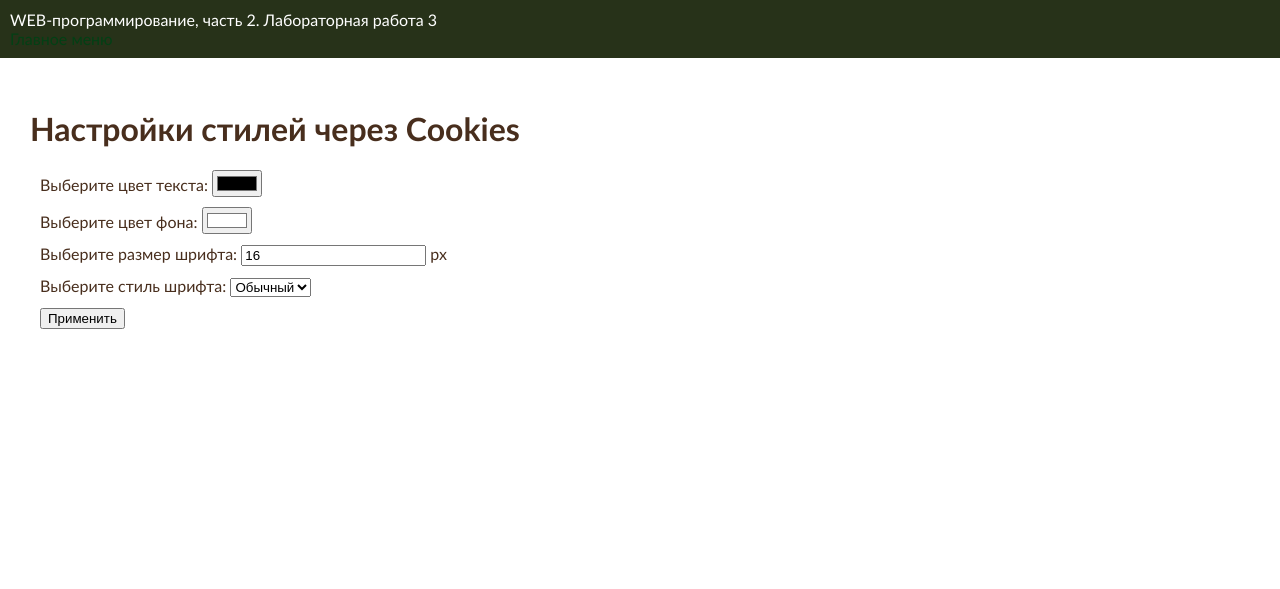
After one commit to AlinaTerehova/web-programming--labs-2, a Flask app: page /lab3/settings in a window 1280 px wide. The commit adds this page. Shown: the top 589 px of the page. Run offline with Flask 3, Linux system fonts and the light colour scheme.

Commit message:
настройки отобрадения

```diff
--- a/lab3.py
+++ b/lab3.py
@@ -66,3 +66,38 @@ def pay():
 def success():
     price = request.args.get('price')
     return render_template('lab3/success.html', price=price)
+
+
+@lab3.route('/lab3/settings')
+def settings():
+    # Получаем параметры из запроса
+    color = request.args.get('color')
+    bg_color = request.args.get('bg_color')
+    font_size = request.args.get('font_size')
+    font_style = request.args.get('font_style')
+
+    # Если параметры переданы, сохраняем их в cookies
+    if color or bg_color or font_size or font_style:
+        resp = make_response(redirect('/lab3/settings'))
+        if color:
+            resp.set_cookie('color', color)
+        if bg_color:
+            resp.set_cookie('bg_color', bg_color)
+        if font_size:
+            resp.set_cookie('font_size', font_size)
+        if font_style:
+            resp.set_cookie('font_style', font_style)
+        return resp
+    else:
+        # Загружаем параметры из cookies
+        color = request.cookies.get('color', '#000000')
+        bg_color = request.cookies.get('bg_color', '#ffffff')
+        font_size = request.cookies.get('font_size', '16')
+        font_style = request.cookies.get('font_style', 'normal')
+
+        resp = make_response(render_template('lab3/settings.html',
+                                             color=color,
+                                             bg_color=bg_color,
+                                             font_size=font_size,
+                                             font_style=font_style))
+        return resp
--- a/templates/base.html
+++ b/templates/base.html
@@ -6,6 +6,30 @@
         <title>Алина Терехова. {% block lab%}{% endblock %}</title>
         <link rel="stylesheet" href="{{url_for('static', filename='main.css')}}">
         <link rel="icon" href="{{ url_for('static', filename='favicon.ico') }}" >
+        <style>
+            body {
+                {% if request.cookies.get('color') %}
+                    color: {{ request.cookies.get('color') }};
+                {% endif %}
+
+                {% if request.cookies.get('bg_color') %}
+                    background-color: {{ request.cookies.get('bg_color') }};
+                {% endif %}
+
+                {% if request.cookies.get('font_size') %}
+                    font-size: {{ request.cookies.get('font_size') }}px;
+                {% endif %}
+
+                {% if request.cookies.get('font_style') == 'italic' %}
+                font-style: italic;
+                {% elif request.cookies.get('font_style') == 'bold' %}
+                    font-weight: bold;
+                {% else %}
+                    font-style: normal;
+                    font-weight: normal;
+                {% endif %}
+            }
+        </style>
         {% block styles %}{% endblock %}
     </head>
     <body>
--- a/templates/lab3/lab3.html
+++ b/templates/lab3/lab3.html
@@ -20,5 +20,8 @@
         <li>
             <a href="/lab3/order">Заказ напитка</a>
         </li>
+        <li>
+            <a href="/lab3/settings">Заказ напитка</a>
+        </li>
     </ol>
 {% endblock %}
--- /dev/null
+++ b/templates/lab3/settings.html
@@ -0,0 +1,35 @@
+{% extends 'base.html' %}
+
+{# номер лабораторной работы: #}
+{% block lab %}Лабораторная работа 3{% endblock %}
+
+{# основной контент #}
+{% block main %}
+    <h1>Настройки стилей через Cookies</h1>
+
+    <form>
+        <div>
+            <label for="color">Выберите цвет текста:</label>
+            <input type="color" id="color" name="color" value="{{ color or '#000000' }}">
+        </div>
+        <div>
+            <label for="bg_color">Выберите цвет фона:</label>
+            <input type="color" id="bg_color" name="bg_color" value="{{ bg_color or '#ffffff' }}">
+        </div>
+        <div>
+            <label for="font_size">Выберите размер шрифта:</label>
+            <input type="number" id="font_size" name="font_size" value="{{ font_size or '16' }}"> px
+        </div>
+        <div>
+            <label for="font_style">Выберите стиль шрифта:</label>
+            <select id="font_style" name="font_style">
+                <option value="normal" {% if font_style == 'normal' %} selected {% endif %}>Обычный</option>
+                <option value="italic" {% if font_style == 'italic' %} selected {% endif %}>Курсив</option>
+                <option value="bold" {% if font_style == 'bold' %} selected {% endif %}>Жирный</option>
+            </select>
+        </div>
+        <div>
+            <button type="submit">Применить</button>
+        </div>
+    </form>
+{% endblock %}
```
